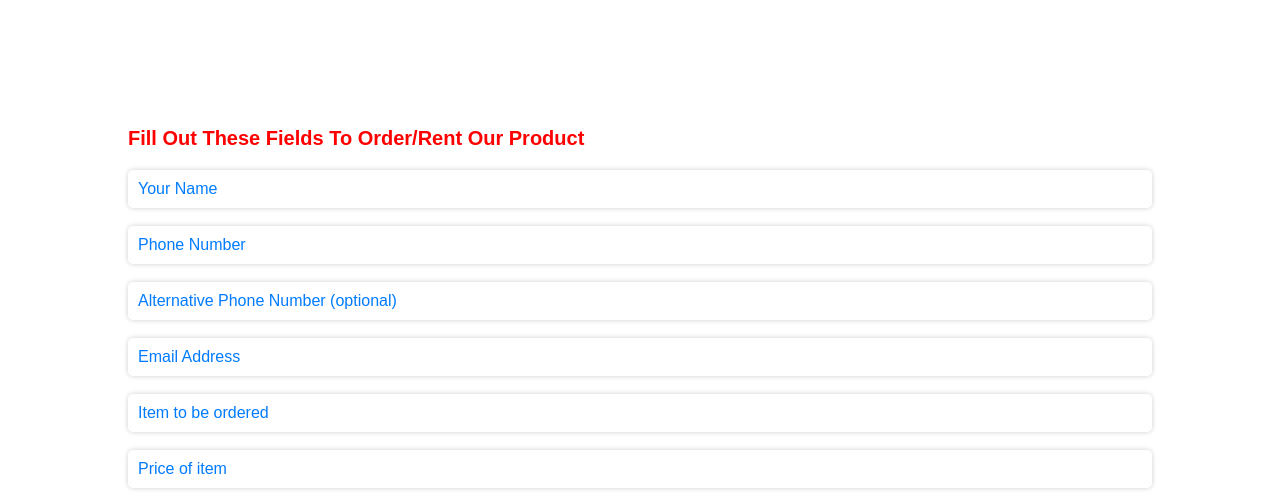
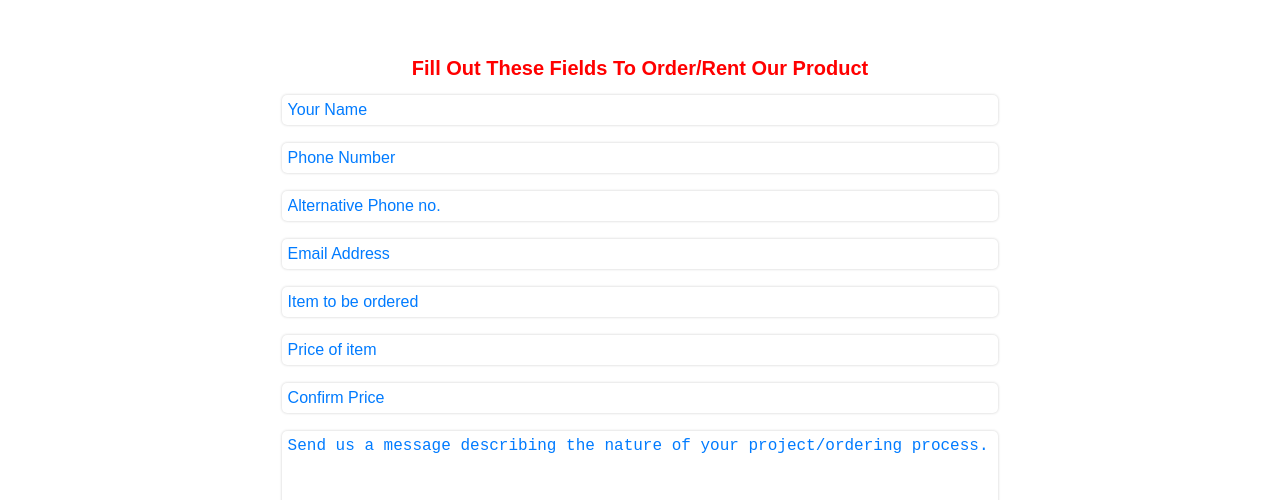
Before and after one commit to Ukandiesunday/ukandie-furniture, a plain HTML site: page service.html in a window 1280 px wide. Shown: the part 2300-2800 px from the top of the page. Drawn offline with Linux system fonts and the light colour scheme.

Commit message:
add some styles

```diff
--- a/service.css
+++ b/service.css
@@ -154,7 +154,7 @@ ul  a:hover::after{
 }
 
 #services{
-  padding:20px 10%;
+  padding:20px 15%;
 }
 
 .img-container{
@@ -178,7 +178,7 @@ ul  a:hover::after{
 }
 .info{
   margin:15px 0;
-  padding-inline:10px;
+  padding-inline:25px;
 }
 .customer{
 font-size:19px;
@@ -203,26 +203,26 @@ transition:all 4s;
   background-color:var( --light-blue-04)
 }
 form{
+  border-radius:10px;
   display:flex;
-  justify-content: center;
-  flex-wrap:wrap;
   flex-direction: column;
-  border-radius:10px;
+  padding:0 15%;
 }
 .text{
   color:var(--red);
   font-size:20px;
-  margin-bottom:20px;
-  padding-right:20px;
-  text-align: left;
+  margin:5px auto;
+  padding:10px 10%;
+  text-align: center;
   text-transform: capitalize;
 }
+
 input,textarea{
   font-size:16px;
-  padding:10px;
+  padding:6px;
   border-radius:5px;
   border:none;
-  box-shadow: 0 0 5px rgba(0,0,0, 0.2);
+  box-shadow: 0 0 3px rgba(0,0,0, 0.2);
 }
 
 :is(input,textarea)::placeholder{
@@ -266,7 +266,7 @@ h1,h2,h3{
   text-decoration: none;
   color:var(--white);
   font-size:18px;
-cursor: pointer;
+  cursor: pointer;
 }
 .contact p {
 margin:10px;
@@ -295,13 +295,13 @@ p i{
 #footer span{
   color:var(--red);
 }
-
 .contact h2{
   text-align: center;
 }
+
 @media (max-width:768px){
   input, textarea{
-    font-size:18px;
+    font-size:17px;
   }
   .container p{
     font-size:25px;
@@ -317,4 +317,11 @@ p i{
   .ul p{
     font-size:25px;
   }
+
+  form{
+    border-radius:10px;
+    display:flex;
+    flex-direction: column;
+    padding:10px 10%;
   }
+  }
--- a/service.html
+++ b/service.html
@@ -63,11 +63,11 @@
     </div>
   </div>
   <div class="container-form">
+    <h3 class="text">Fill out these fields to order/rent our product</h3>
     <form>
-      <h3 class="text">Fill out these fields to order/rent our product</h3>
         <input type="text" placeholder="Your Name" required><br>
         <input type="text" placeholder="Phone Number" required><br>
-        <input type="text" placeholder="Alternative Phone Number (optional)" required><br>
+        <input type="text" placeholder="Alternative Phone no." required><br>
         <input type="text" placeholder="Email Address" required><br>
         <input type="text" placeholder="Item to be ordered" required><br>
         <input type="text" placeholder="Price of item" required><br>
--- a/styles.css
+++ b/styles.css
@@ -217,29 +217,34 @@ body{
 /***************Form******************/
 #form{
   margin-top:6rem;
-  background-color:var( --light-blue-04)
+  background-color:var( --light-blue-04);
 }
+
+.container-form{
+  padding:10px 10%;
+}
+
 form{
   display:flex;
   justify-content: center;
   flex-wrap:wrap;
   flex-direction: column;
   border-radius:10px;
+  box-sizing: border-box;
 }
 .text{
   color:var(--red);
   font-size:20px;
   margin-bottom:20px;
-  padding-right:20px;
   text-align: left;
   text-transform: capitalize;
 }
 input,textarea{
   font-size:16px;
-  padding:10px;
+  padding:6px;
   border-radius:5px;
   border:none;
-  box-shadow: 0 0 5px rgba(0,0,0, 0.5);
+  box-shadow: 0 0 5px rgba(0,0,0, 0.3);
 }
 
 :is(input,textarea)::placeholder{
@@ -304,6 +309,11 @@ input,textarea{
 input, textarea{
   font-size:18px;
 }
+
+form, .contact{
+  flex-basis:100%;
+}
+
 .container p{
   font-size:20px;
 }
```
Also changed, not shown: index.html (+2 -3 lines).
